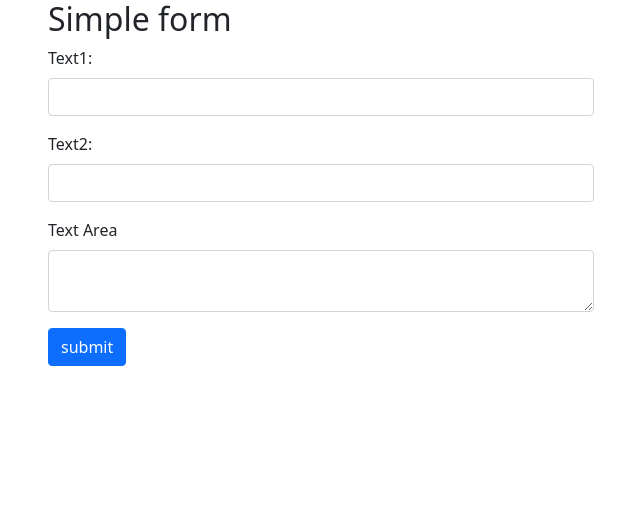
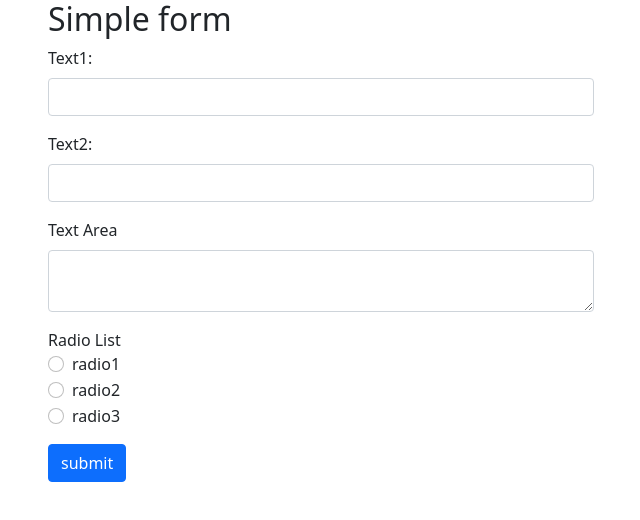
Before and after one commit to satooshi/react-form-sample, a React (Create React App) app: page / in a window 1280 px wide. Shown: the top 520 px of the page, without its empty margins (319-959 px from the left). Built offline with nearby package versions, Linux system fonts and the light colour scheme.

Commit message:
Add RadioList

```diff
--- a/src/simple_form/Form.tsx
+++ b/src/simple_form/Form.tsx
@@ -1,4 +1,5 @@
 import React, { useState } from 'react';
+import RadioList from './RadioList';
 import TextArea from './TextArea';
 import TextInput from './TextInput';
 
@@ -6,12 +7,14 @@ type State = {
   text1: string;
   text2: string;
   textArea: string;
+  radioList: string;
 };
 
 type Errors = {
   text1?: string;
   text2?: string;
   textArea?: string;
+  radioList?: string;
 };
 
 function validate(values: State): Errors {
@@ -26,6 +29,9 @@ function validate(values: State): Errors {
   if (values.textArea.length === 0) {
     errors.textArea = 'Required';
   }
+  if (values.radioList.length === 0) {
+    errors.radioList = 'Required';
+  }
 
   return errors;
 }
@@ -35,6 +41,7 @@ const Form: React.FC = () => {
     text1: '',
     text2: '',
     textArea: '',
+    radioList: '',
   } as State);
   const [errors, setErrors] = useState({} as Errors);
 
@@ -48,6 +55,10 @@ const Form: React.FC = () => {
 
   function handleTextAreaChange(value: string) {
     setState({ ...state, textArea: value });
+  }
+
+  function handleRadioListChange(value: string) {
+    setState({ ...state, radioList: value });
   }
 
   function handleSubmit(e: React.FormEvent) {
@@ -92,6 +103,17 @@ const Form: React.FC = () => {
         />
       </div>
 
+      <div className="mb-3">
+        <RadioList
+          id="radio-list"
+          labelText="Radio List"
+          value={state.radioList}
+          onChange={handleRadioListChange}
+          error={errors.radioList}
+          options={['radio1', 'radio2', 'radio3']}
+        />
+      </div>
+
       <button type="submit" className="btn btn-primary">
         submit
       </button>
--- /dev/null
+++ b/src/simple_form/RadioList.tsx
@@ -0,0 +1,58 @@
+import React from 'react';
+import ErrorMessage from './ErrorMessage';
+
+type Props = {
+  error?: string;
+  id: string;
+  labelText: string;
+  onChange: (value: string) => void;
+  value?: string;
+  options: string[];
+};
+
+const RadioList: React.FC<Props> = ({
+  error,
+  id,
+  labelText,
+  onChange,
+  value,
+  options,
+}) => {
+  function handleChange(event: React.ChangeEvent<HTMLInputElement>) {
+    onChange(event.target.value);
+  }
+
+  return (
+    <>
+      <span>{labelText}</span>
+      {options.map((option, index) => (
+        <div
+          className={error ? 'form-check is-invalid' : 'form-check'}
+          key={`${id}-${option}`}
+        >
+          <input
+            className={
+              error ? 'form-check-input is-invalid' : 'form-check-input'
+            }
+            type="radio"
+            id={`${id}-${index}`}
+            checked={value === option}
+            value={option}
+            onChange={handleChange}
+          />
+          <label
+            className={
+              error ? 'form-check-label is-invalid' : 'form-check-label'
+            }
+            htmlFor={`${id}-${index}`}
+          >
+            {option}
+          </label>
+        </div>
+      ))}
+      <ErrorMessage error={error} />
+    </>
+  );
+};
+
+export default RadioList;
```
